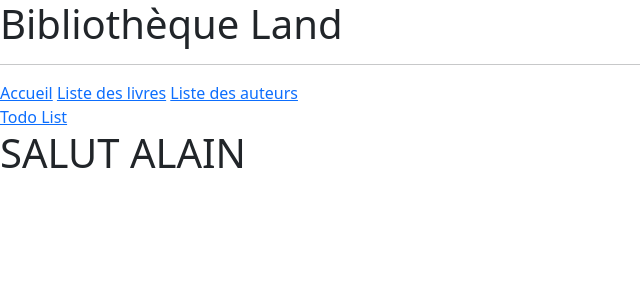
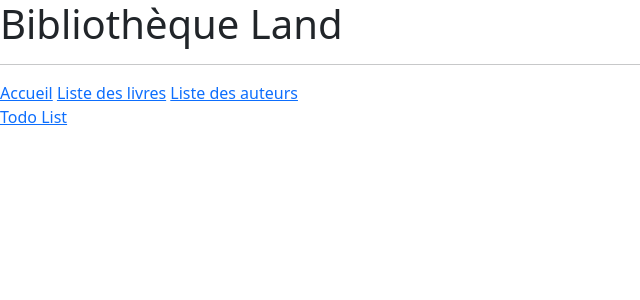
Before and after one commit to WalidJazayeri/Projet_biblio, a PHP site: page /index.php in a window 1280 px wide. Shown: the top 300 px of the page, without its empty margins (0-640 px from the left). Run offline with PHP 8.4, Linux system fonts and the light colour scheme; a stand-in replaces the project's code that opens the database connection; some libraries are stand-ins or nearby versions.

Commit message:
Revert "alain"
This reverts commit 8fd62de31a60b2e38d6dc0d01cf1e27ba14d9e0d.

```diff
--- a/header.php
+++ b/header.php
@@ -18,7 +18,6 @@ echo '<!doctype html>
 <a href="list_authors.php">Liste des auteurs</a>
 <div>
     <a href="todo.php">Todo List</a>
-    <h1>SALUT ALAIN</h1>
 </div>';
 
 require_once 'connec.php';
```
